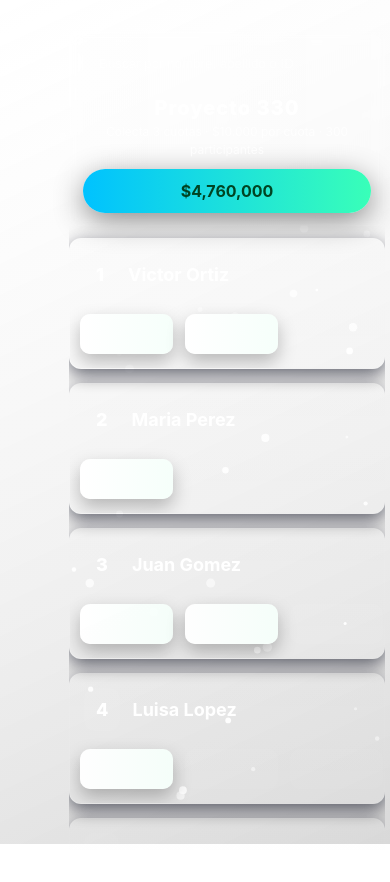
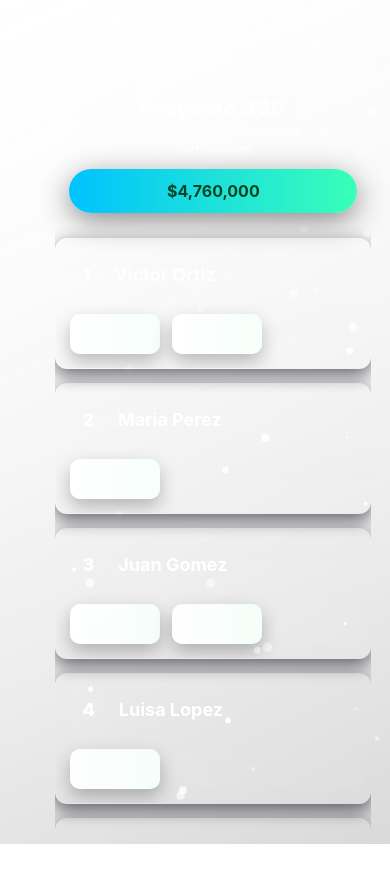
Before and after one commit to ortizvictorw/iepe-330, a React (Vite) app: page / in a window 390 px wide. Shown: the top 882 px of the page. Built offline with nearby package versions, Linux system fonts and the light colour scheme.

Commit message:
style: refine board container and button dimensions for better mobile responsiveness

```diff
--- a/src/components/Board.css
+++ b/src/components/Board.css
@@ -58,7 +58,6 @@
 }
 .board-container {
   width: 96vw;
-  margin: 0 auto;
   z-index: 2;
   position: relative;
   padding-left: 6vw; /* leave space so left-side image isn't visible behind the panel */
@@ -122,14 +121,14 @@
 @media (max-width: 900px) {
   .board-container { width: 93vw }
   .board-search { max-width: 100% }
-  .ac { width:93px; height:44px }
+  .ac { width:90px; height:44px }
   .board-name { font-size:16px }
   .project { font-size:20px }
 }
 
 @media (max-width: 520px) {
   .board-container { width: 93vw }
-  .ac { width:93px; height:40px }
+  .ac { width:90px; height:40px }
   .board-topbar.elegant { padding: 12px 14px }
   .board-list.wide { padding: 12px 0 80px 0 }
 
```
